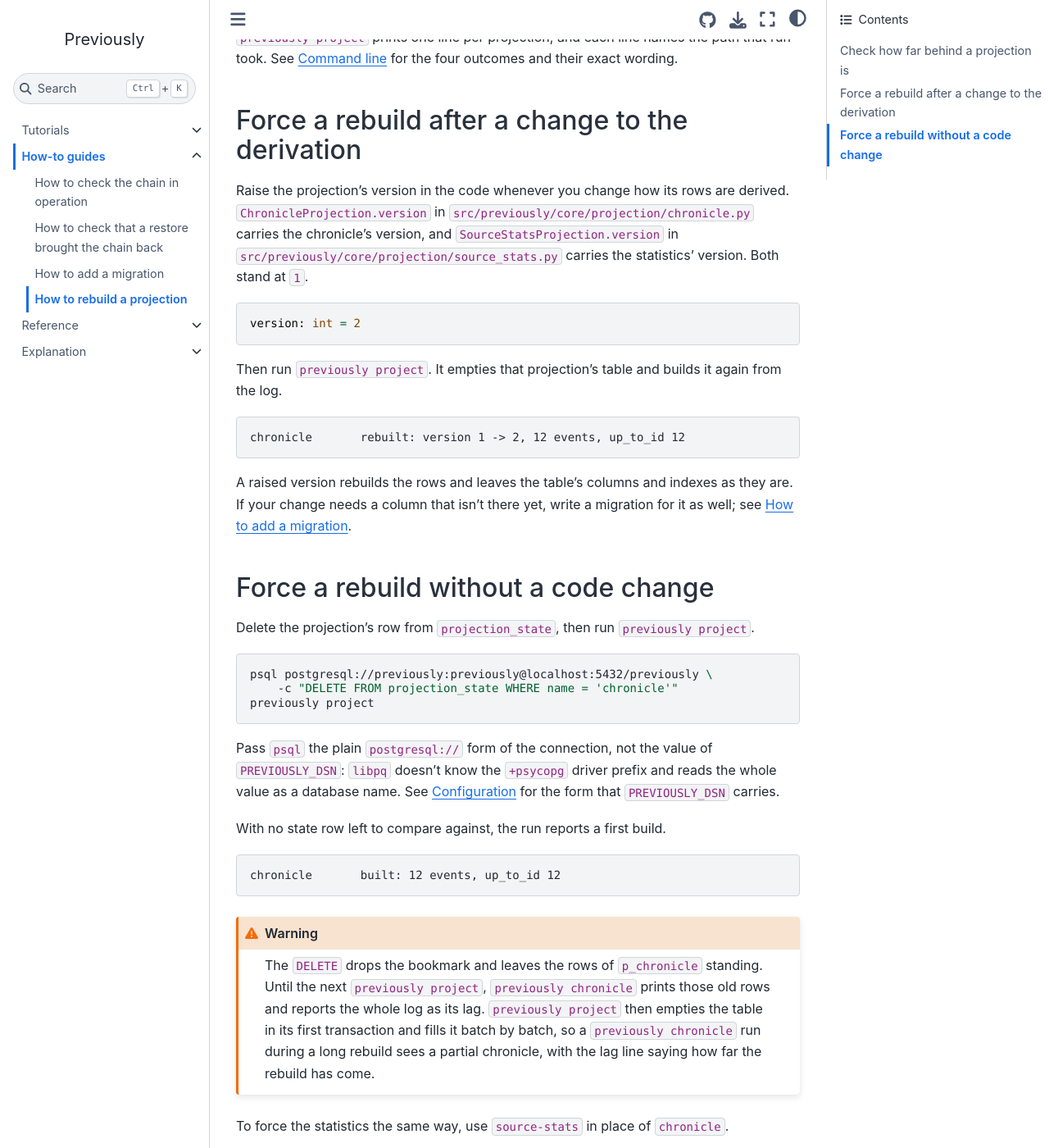
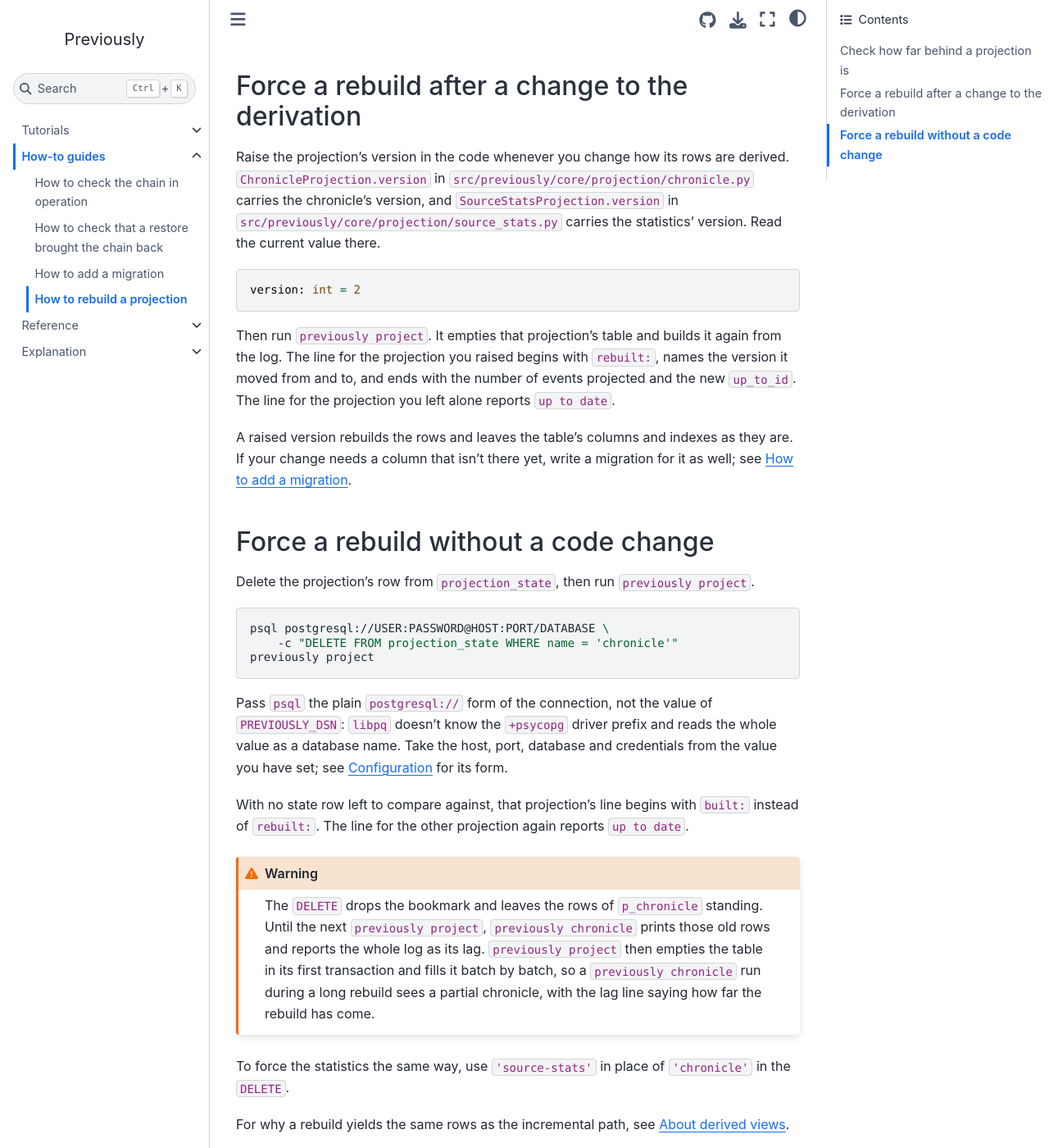
Before and after one commit to jensens/previously, a Sphinx documentation site: the page built from docs/how-to/rebuild-a-projection.md, in a window 1280 px wide and 1400 px high, scrolled down 767 px. Shown: the whole window at 82% size. Built offline with Sphinx 7.4.7 and the Sphinx Book theme 1.1.4, drawn with Linux system fonts in a browser that asks for light colours; some of the changed text lies outside the part shown.

Commit message:
docs: the how-to names the form of the output, not an invented run
Three text blocks in the rebuild how-to showed the output of runs that
never happened — twelve events from a log nobody has. The sibling pages
describe the form in prose and point at the reference for the exact
wording; this page now does the same, and says that project prints one
line per projection rather than showing the first of two.

The version value is no longer stated, only where to read it: the next
code block on the page bumps it, and no gate held the number. The psql
command carries a placeholder connection instead of the tutorial's
throwaway credentials. The landing page's how-to card names the fourth
guide. One ambiguous `chronicle` in the closing sentence now says it means
the value in the DELETE, and the erasure section cites what §4.6 says
disappears — the wording — as the sharper evidence.

Assisted-By: Claude Opus 5 <noreply@anthropic.com>

````diff
--- a/docs/how-to/rebuild-a-projection.md
+++ b/docs/how-to/rebuild-a-projection.md
@@ -12,15 +12,11 @@ Run the command that reads the projection you're asking about: `previously chron
 previously chronicle
 ```
 
-Each command reports the lag of the projection it read, as one line on standard error.
-
-```text
-projection is 12 events behind; run `previously project`
-```
+Each command reports the lag of the projection it read as one line on standard error: the line names how many events are missing and recommends `previously project`.
 
 Without that line, the projection stands at the tip of the log.
 Both commands return 0 whether the projection is behind or not, so read standard error rather than the exit code.
-`previously chronicle` can print a second line there, about a window cut by `--limit`; see {ref}`cli-reference` for both.
+`previously chronicle` can print a second line there, about a window cut by `--limit`; see {ref}`cli-reference` for the exact wording of both.
 Each command reports the lag of its own projection, so run both if you want to know about both.
 
 Then bring every projection up to the tip.
@@ -36,7 +32,7 @@ See {ref}`cli-reference` for the four outcomes and their exact wording.
 
 Raise the projection's version in the code whenever you change how its rows are derived.
 `ChronicleProjection.version` in `src/previously/core/projection/chronicle.py` carries the chronicle's version, and `SourceStatsProjection.version` in `src/previously/core/projection/source_stats.py` carries the statistics' version.
-Both stand at `1`.
+Read the current value there.
 
 ```python
 version: int = 2
@@ -44,10 +40,8 @@ version: int = 2
 
 Then run `previously project`.
 It empties that projection's table and builds it again from the log.
-
-```text
-chronicle       rebuilt: version 1 -> 2, 12 events, up_to_id 12
-```
+The line for the projection you raised begins with `rebuilt:`, names the version it moved from and to, and ends with the number of events projected and the new `up_to_id`.
+The line for the projection you left alone reports `up to date`.
 
 A raised version rebuilds the rows and leaves the table's columns and indexes as they are.
 If your change needs a column that isn't there yet, write a migration for it as well; see {ref}`add-a-migration`.
@@ -57,19 +51,16 @@ If your change needs a column that isn't there yet, write a migration for it as
 Delete the projection's row from `projection_state`, then run `previously project`.
 
 ```shell
-psql postgresql://previously:previously@localhost:5432/previously \
+psql postgresql://USER:PASSWORD@HOST:PORT/DATABASE \
     -c "DELETE FROM projection_state WHERE name = 'chronicle'"
 previously project
 ```
 
 Pass `psql` the plain `postgresql://` form of the connection, not the value of `PREVIOUSLY_DSN`: `libpq` doesn't know the `+psycopg` driver prefix and reads the whole value as a database name.
-See {ref}`configuration-reference` for the form that `PREVIOUSLY_DSN` carries.
+Take the host, port, database and credentials from the value you have set; see {ref}`configuration-reference` for its form.
 
-With no state row left to compare against, the run reports a first build.
-
-```text
-chronicle       built: 12 events, up_to_id 12
-```
+With no state row left to compare against, that projection's line begins with `built:` instead of `rebuilt:`.
+The line for the other projection again reports `up to date`.
 
 :::{warning}
 The `DELETE` drops the bookmark and leaves the rows of `p_chronicle` standing.
@@ -77,6 +68,6 @@ Until the next `previously project`, `previously chronicle` prints those old row
 `previously project` then empties the table in its first transaction and fills it batch by batch, so a `previously chronicle` run during a long rebuild sees a partial chronicle, with the lag line saying how far the rebuild has come.
 :::
 
-To force the statistics the same way, use `source-stats` in place of `chronicle`.
+To force the statistics the same way, use `'source-stats'` in place of `'chronicle'` in the `DELETE`.
 
 For why a rebuild yields the same rows as the incremental path, see {ref}`projections`.
````
Also changed, not shown: docs/explanation/projections.md (+1 -0 lines), docs/index.md (+1 -1 lines).
